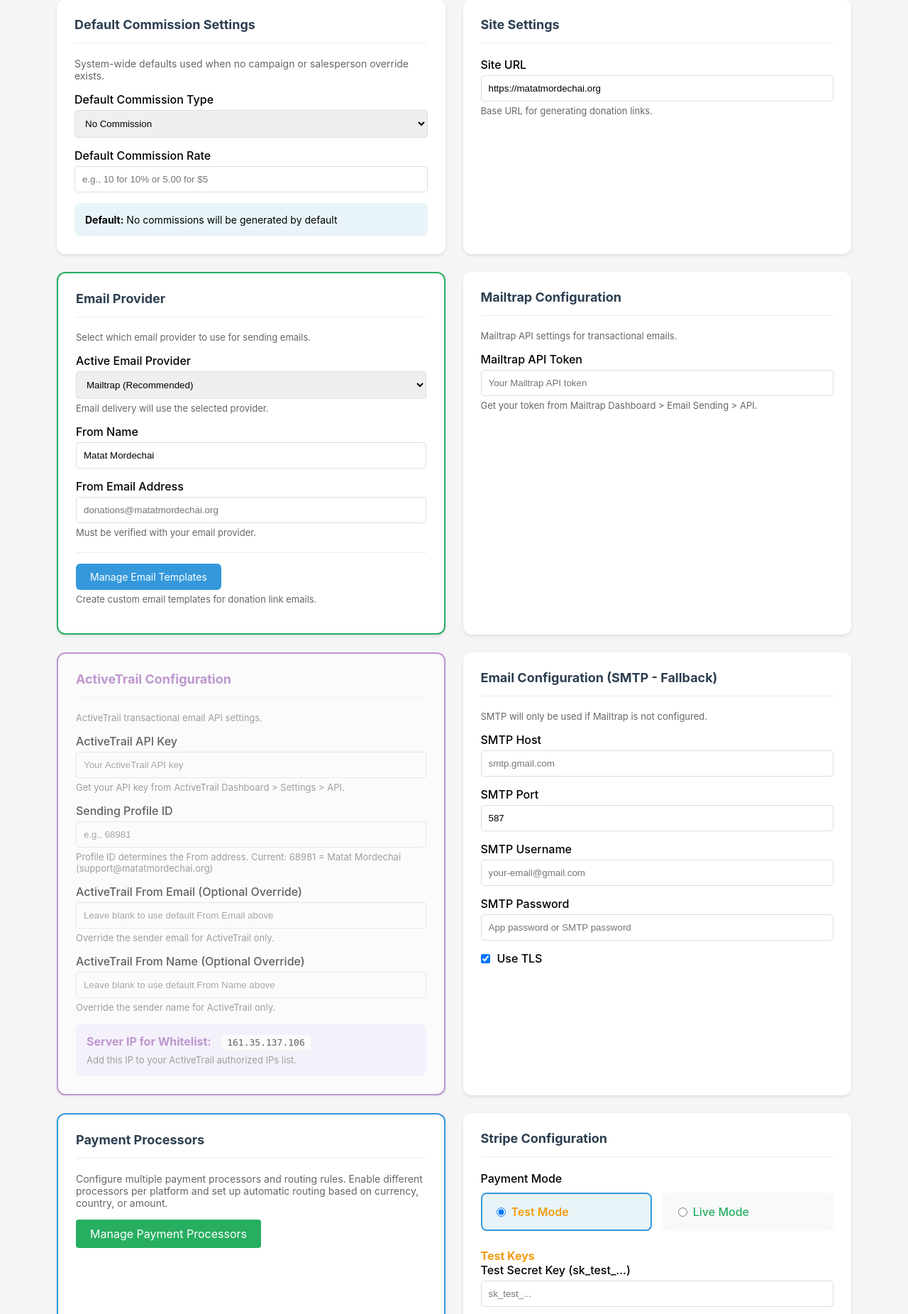
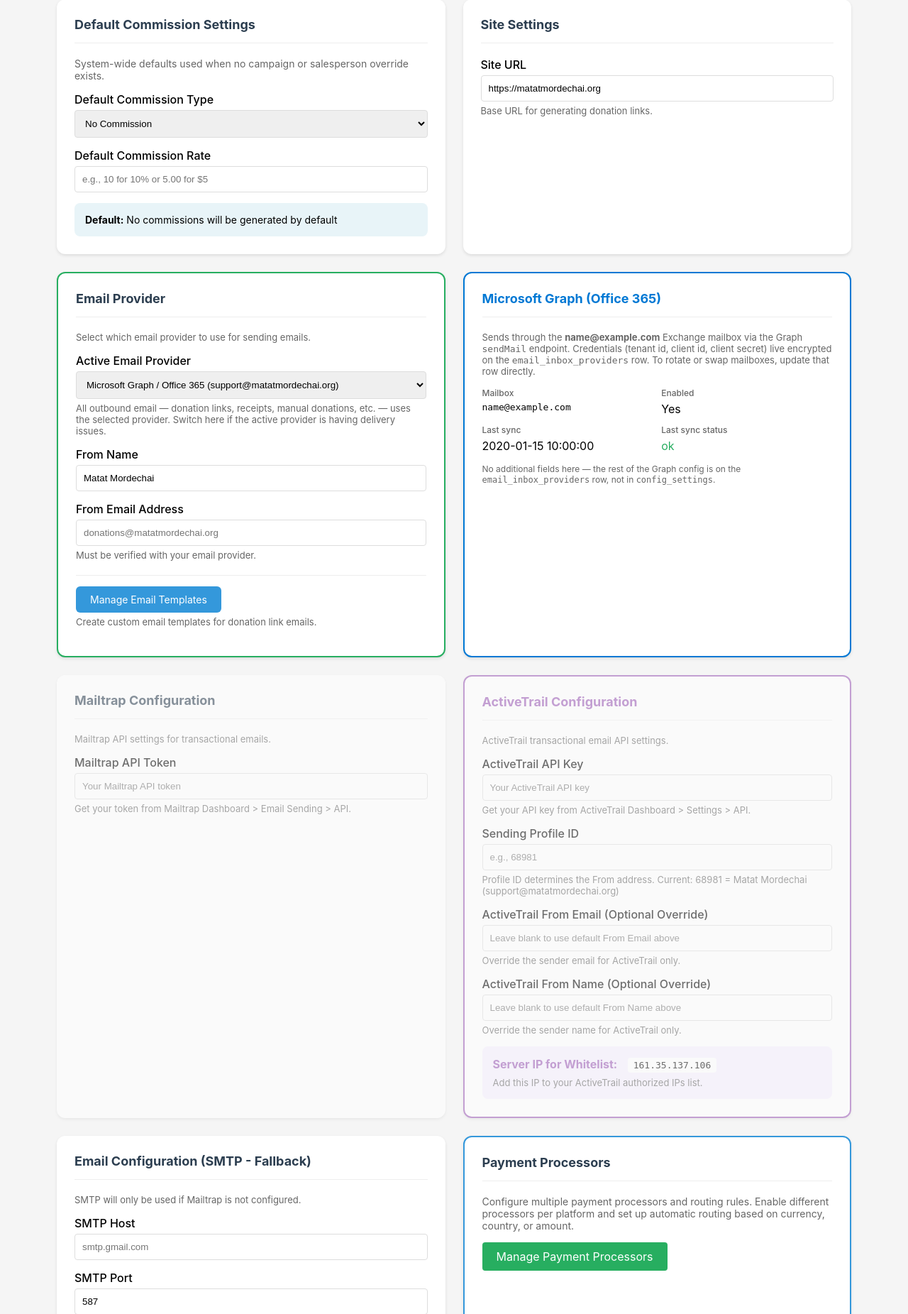
Before and after one commit to cheseddata/matat, a Python web app: template app/templates/admin/settings.html in a window 1280 px wide. Shown: the part 789-2640 px from the top of the page at 71% size. Run offline with Jinja, Linux system fonts and the light colour scheme; the template is opened without the code that fills it: most values are stand-ins (such as "Sample title", 1, 10 or a date in 2020).

Commit message:
admin/settings: expose Microsoft Graph as a provider in the dropdown
Operator's request after the test send worked: put the provider
selector in the menu so they can swap providers without touching
the database when one is having delivery issues.

Changes to admin/settings:
- Email-provider <select> now lists 5 options:
    1. Microsoft Graph / Office 365   (default first since it just
                                       came online — uses the existing
                                       support@matatmordechai.org
                                       Graph mailbox)
    2. Mailtrap
    3. ActiveTrail
    4. SMTP (Fallback)
    5. SendGrid
- New "Microsoft Graph (Office 365)" status card above Mailtrap.
  Read-only; shows mailbox address, enabled flag, last_sync_at, and
  last_sync_status pulled from email_inbox_providers row. Highlights
  in red with the last_sync_error if the row is in error state.
  Operator note explains that Graph credentials live on the
  email_inbox_providers row, not config_settings (rotation = direct
  DB update or future per-row admin UI).
- toggleEmailProviders() rewritten to highlight the active card and
  dim the others (instead of the previous mailtrap/activetrail-only
  toggle), so all 3 with-config cards (msgraph, mailtrap,
  activetrail) participate.
- Settings route now passes msgraph_provider (the
  EmailInboxProvider row) to the template; falls back gracefully to
  None when no row exists.

No code change to email_service.send_email — it already routes to
_send_msgraph when the saved provider value is 'msgraph'. Just
flipping the dropdown and saving routes all email through Graph.

Co-Authored-By: Claude Opus 4.7 (1M context) <noreply@anthropic.com>

```diff
--- a/app/templates/admin/settings.html
+++ b/app/templates/admin/settings.html
@@ -256,11 +256,13 @@
                 <div class="form-group">
                     <label>Active Email Provider</label>
                     <select name="email_provider" id="email_provider" onchange="toggleEmailProviders()">
-                        <option value="mailtrap" {{ 'selected' if config.email_provider == 'mailtrap' or not config.email_provider else '' }}>Mailtrap (Recommended)</option>
+                        <option value="msgraph"     {{ 'selected' if config.email_provider == 'msgraph' else '' }}>Microsoft Graph / Office 365 (support@matatmordechai.org)</option>
+                        <option value="mailtrap"    {{ 'selected' if config.email_provider == 'mailtrap' else '' }}>Mailtrap</option>
                         <option value="activetrail" {{ 'selected' if config.email_provider == 'activetrail' else '' }}>ActiveTrail</option>
-                        <option value="smtp" {{ 'selected' if config.email_provider == 'smtp' else '' }}>SMTP (Fallback)</option>
+                        <option value="smtp"        {{ 'selected' if config.email_provider == 'smtp' else '' }}>SMTP (Fallback)</option>
+                        <option value="sendgrid"    {{ 'selected' if config.email_provider == 'sendgrid' else '' }}>SendGrid</option>
                     </select>
-                    <p class="help-text">Email delivery will use the selected provider.</p>
+                    <p class="help-text">All outbound email — donation links, receipts, manual donations, etc. — uses the selected provider. Switch here if the active provider is having delivery issues.</p>
                 </div>
 
                 <div class="form-group">
@@ -283,6 +285,49 @@
                     <p class="help-text">Create custom email templates for donation link emails.</p>
                 </div>
             </div>
+
+            <!-- Microsoft Graph status -->
+            {% if msgraph_provider %}
+            <div class="settings-card" id="msgraph-settings" style="border: 2px solid #0078d4;">
+                <h2 style="color: #0078d4;">Microsoft Graph (Office 365)</h2>
+                <p class="help-text" style="margin-bottom: 15px;">
+                    Sends through the <strong>{{ msgraph_provider.mailbox_address }}</strong>
+                    Exchange mailbox via the Graph <code>sendMail</code> endpoint. Credentials
+                    (tenant id, client id, client secret) live encrypted on the
+                    <code>email_inbox_providers</code> row. To rotate or swap mailboxes,
+                    update that row directly.
+                </p>
+                <div class="form-group" style="display: grid; grid-template-columns: 1fr 1fr; gap: 12px;">
+                    <div>
+                        <label style="font-size:12px; color:#666;">Mailbox</label>
+                        <div style="font-family: monospace;">{{ msgraph_provider.mailbox_address or '—' }}</div>
+                    </div>
+                    <div>
+                        <label style="font-size:12px; color:#666;">Enabled</label>
+                        <div>{{ 'Yes' if msgraph_provider.enabled else 'No' }}</div>
+                    </div>
+                    <div>
+                        <label style="font-size:12px; color:#666;">Last sync</label>
+                        <div>{{ msgraph_provider.last_sync_at or '—' }}</div>
+                    </div>
+                    <div>
+                        <label style="font-size:12px; color:#666;">Last sync status</label>
+                        <div style="color: {{ '#27ae60' if msgraph_provider.last_sync_status == 'ok' else '#e74c3c' }};">
+                            {{ msgraph_provider.last_sync_status or '—' }}
+                        </div>
+                    </div>
+                </div>
+                {% if msgraph_provider.last_sync_error %}
+                <div style="margin-top: 10px; padding: 10px; background: #fdecea; color: #842029; border-radius: 6px; font-size: 12px;">
+                    Last error: {{ msgraph_provider.last_sync_error }}
+                </div>
+                {% endif %}
+                <div style="margin-top: 15px; font-size: 12px; color: #666;">
+                    No additional fields here — the rest of the Graph config is on the
+                    <code>email_inbox_providers</code> row, not in <code>config_settings</code>.
+                </div>
+            </div>
+            {% endif %}
 
             <!-- Mailtrap Settings -->
             <div class="settings-card" id="mailtrap-settings">
@@ -711,27 +756,18 @@ function testYeshInvoice() {
 
 function toggleEmailProviders() {
     const provider = document.getElementById('email_provider').value;
-    const mailtrapCard = document.getElementById('mailtrap-settings');
-    const activetrailCard = document.getElementById('activetrail-settings');
-
-    // Show/hide based on selection
-    if (provider === 'mailtrap') {
-        mailtrapCard.style.display = 'block';
-        activetrailCard.style.display = 'block';
-        activetrailCard.style.opacity = '0.6';
-        mailtrapCard.style.opacity = '1';
-    } else if (provider === 'activetrail') {
-        mailtrapCard.style.display = 'block';
-        activetrailCard.style.display = 'block';
-        mailtrapCard.style.opacity = '0.6';
-        activetrailCard.style.opacity = '1';
-    } else {
-        // SMTP - show both at reduced opacity
-        mailtrapCard.style.display = 'block';
-        activetrailCard.style.display = 'block';
-        mailtrapCard.style.opacity = '0.6';
-        activetrailCard.style.opacity = '0.6';
-    }
+    const cards = {
+        msgraph:     document.getElementById('msgraph-settings'),
+        mailtrap:    document.getElementById('mailtrap-settings'),
+        activetrail: document.getElementById('activetrail-settings'),
+    };
+    // Highlight the active card; dim the rest. Don't hide — operator may
+    // want to peek at the inactive providers' creds when troubleshooting.
+    Object.entries(cards).forEach(([code, el]) => {
+        if (!el) return;
+        el.style.display = 'block';
+        el.style.opacity = (code === provider) ? '1' : '0.55';
+    });
 }
 </script>
 {% endblock %}
```
Also changed, not shown: app/blueprints/admin/routes.py (+9 -1 lines).
